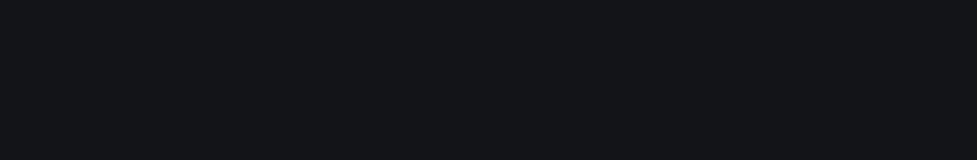
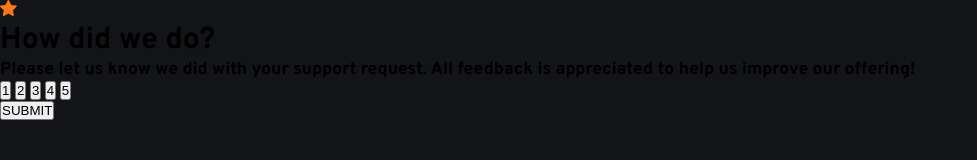
Before and after one commit to nathysanti/Interactive-rating-component, a plain HTML site: page index.html in a window 1280 px wide. Shown: the whole page, without its empty margins (0-977 px from the left). Drawn offline with Linux system fonts and the light colour scheme.

Commit message:
:lipstick: feat: estilizando o html

```diff
--- a/index.html
+++ b/index.html
@@ -5,9 +5,25 @@
     <meta http-equiv="X-UA-Compatible" content="IE=edge">
     <meta name="viewport" content="width=device-width, initial-scale=1.0">
     <link rel="stylesheet" href="./assets/css/style.css">
+    <link rel="shortcut icon" href="./assets/img/favicon-32x32.png" type="image/png">
     <title>Interactive rating component</title>
 </head>
 <body>
+    <main>
+        <div>
+            <img src="./assets/img/icon-star.svg" alt="star">
+            <h1> How did we do?</h1>
+            <h3> Please let us know we did with your support request. All feedback is appreciated to help us improve our offering!</h3>
+            <div class="numbers">
+                <input type="button" value="1">
+                <input type="button" value="2">
+                <input type="button" value="3">
+                <input type="button" value="4">
+                <input type="button" value="5">
+            </div>
+            <input type="submit" value="SUBMIT">
+        </div>
+    </main>
     <script src="./assets/js/script.js"></script>
 </body>
 </html>
```
